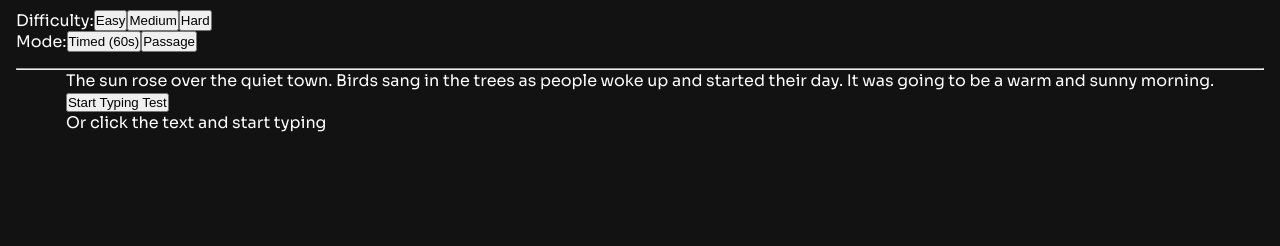
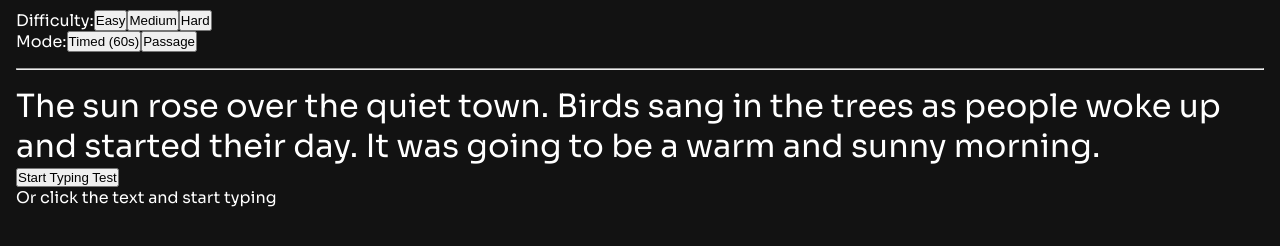
Before and after one commit to lozukka/Typing-Speed-Test-App-FM, a plain HTML site: page index.html in a window 1280 px wide. Shown: the part 168-414 px from the top of the page. Drawn offline with Linux system fonts and the light colour scheme.

Commit message:
Update style.css

```diff
--- a/style.css
+++ b/style.css
@@ -128,6 +128,14 @@
     color: var(--neutral700);
   }
 }
+@layer main-bottom {
+  #bottom {
+    padding: 1rem 0;
+  }
+  #text p {
+    font-size: 2rem;
+  }
+}
 .attribution {
   visibility: hidden;
 }
```
